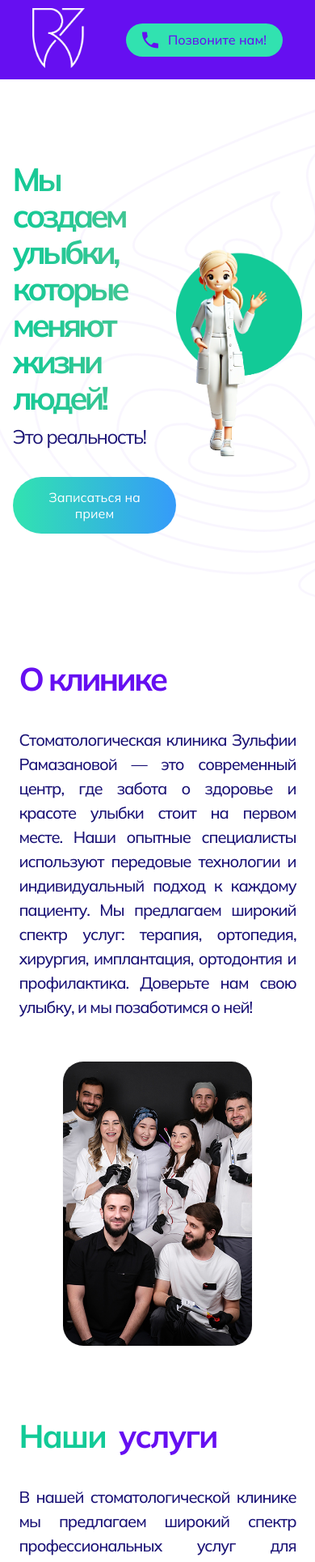
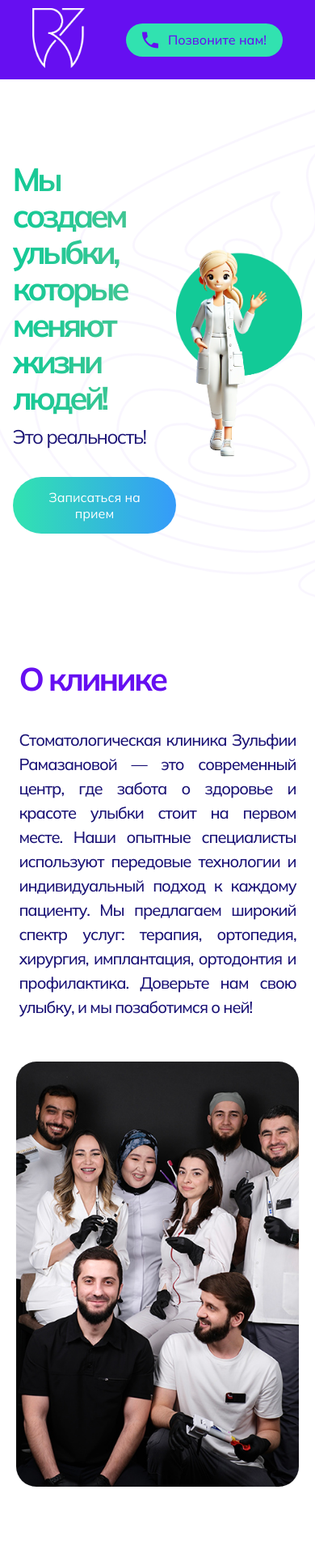
Before and after one commit to Darriyano/rzclinic_landing, a React (Create React App) app: page / in a window 390 px wide. Shown: the top 1929 px of the page at 81% size. Built offline with nearby package versions, Linux system fonts and the light colour scheme.

Commit message:
Update main-page-about.css

```diff
--- a/src/styles/main-page-about.css
+++ b/src/styles/main-page-about.css
@@ -116,10 +116,6 @@
         align-items: center;
         justify-content: center;
     }
-
-    .screen .div-wrapper img{
-        width: 60vw;
-    }
 }
 
 @media screen and (min-width: 1921px) {
```
